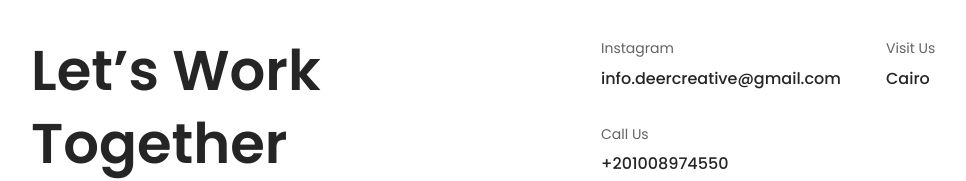
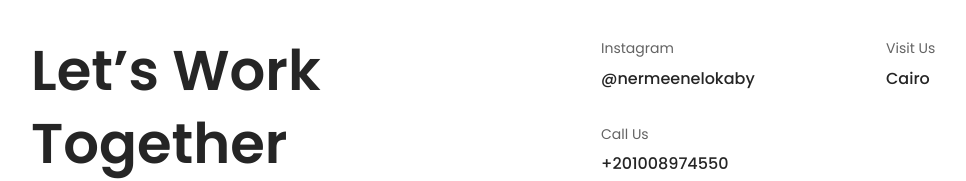
Before and after one commit to Demtra/Nermeen-ElOkaby, a website: page index.html in a window 1280 px wide. Shown: the part 4783-4964 px from the top of the page, without its empty margins (54-1020 px from the left). Drawn offline with Linux system fonts and the light colour scheme.

Commit message:
Update index.html

```diff
--- a/index.html
+++ b/index.html
@@ -491,7 +491,7 @@
                     <!-- Contact Info -->
                     <div class="contact-info mb-30">
                         <p>Instagram</p>
-                        <a href="https://www.instagram.com/nermeenelokaby/">info.deercreative@gmail.com</a>
+                        <a href="https://www.instagram.com/nermeenelokaby/">@nermeenelokaby</a>
                     </div>
                     <!-- Contact Info -->
                     <div class="contact-info mb-30">
```
